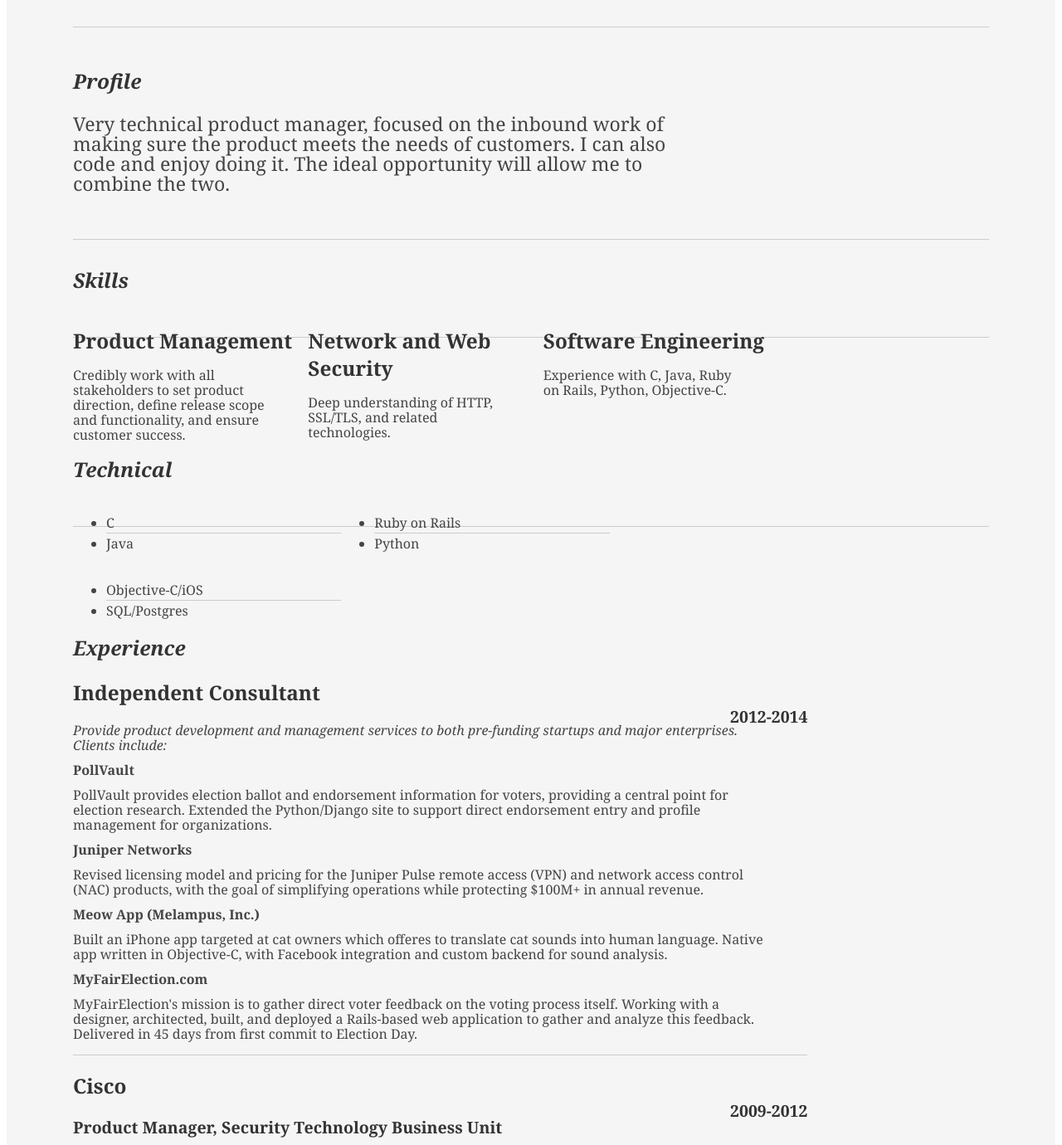
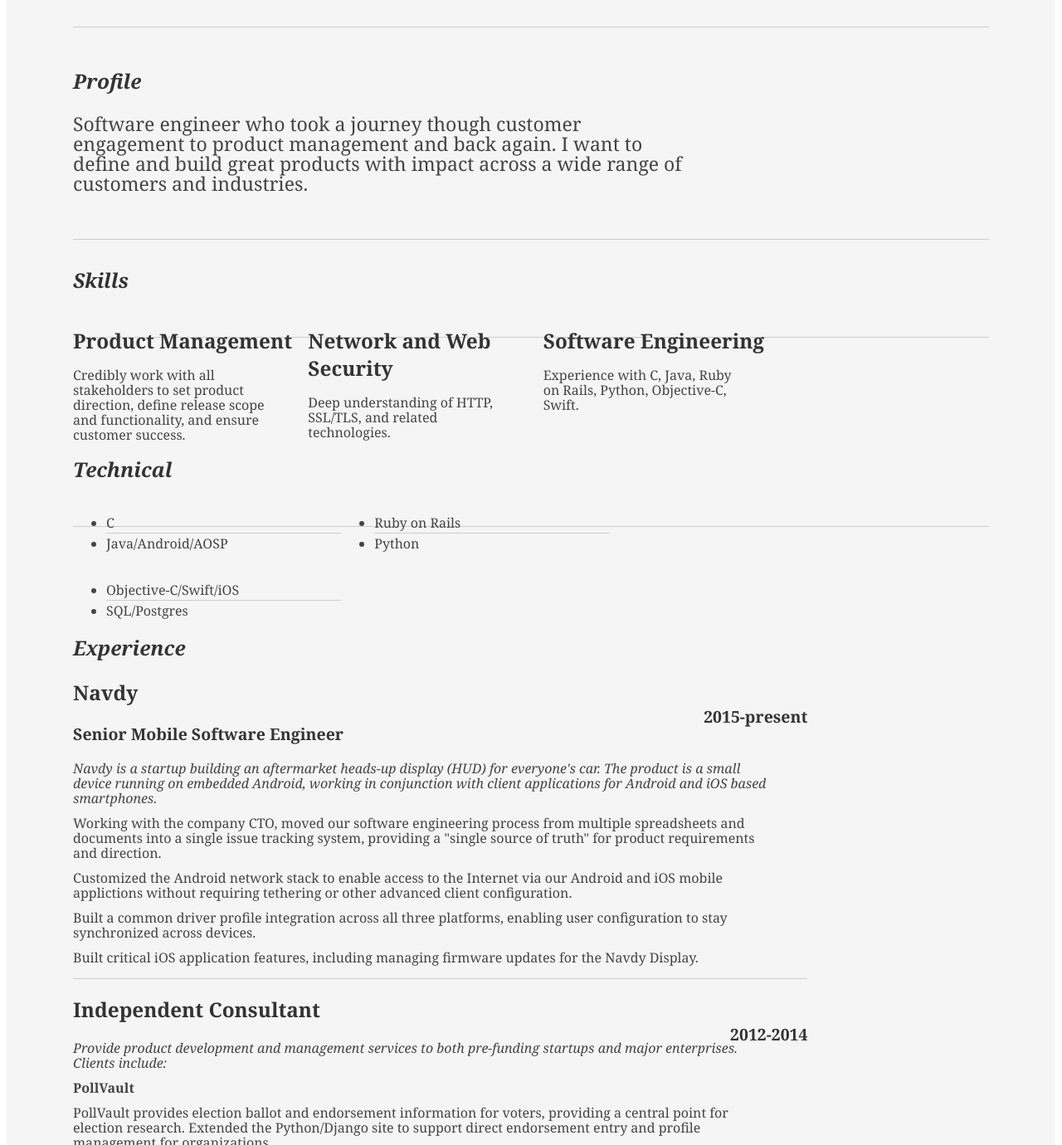
Before and after one commit to dpassage/david.paschich.com, a plain HTML site: page index.html in a window 1280 px wide. Shown: the part 420-1800 px from the top of the page at 83% size. Drawn offline with Linux system fonts and the light colour scheme; a small style sheet from the web is missing.

Commit message:
First pass at navdy update

```diff
--- a/index.html
+++ b/index.html
@@ -45,10 +45,10 @@
             </div>
             <div class="yui-u">
               <p class="enlarge">
-                Very technical product manager, focused on the inbound work of
-                making sure the product meets the needs of customers. I can
-                also code and enjoy doing it. The ideal opportunity will allow
-                me to combine the two.
+                Software engineer who took a journey though customer engagement
+                to product management and back again. I want to define and
+                build great products with impact across a wide range of
+                customers and industries.
               </p>
             </div>
           </div><!--// .yui-gf -->
@@ -76,7 +76,7 @@
 
                 <div class="talent">
                   <h2>Software Engineering</h2>
-                  <p>Experience with C, Java, Ruby on Rails, Python, Objective-C.</p>
+                  <p>Experience with C, Java, Ruby on Rails, Python, Objective-C, Swift.</p>
                 </div>
             </div>
           </div><!--// .yui-gf -->
@@ -88,7 +88,7 @@
             <div class="yui-u">
               <ul class="talent">
                 <li>C</li>
-                <li class="last">Java</li>
+                <li class="last">Java/Android/AOSP</li>
               </ul>
 
               <ul class="talent">
@@ -97,7 +97,7 @@
               </ul>
 
               <ul class="talent">
-                <li>Objective-C/iOS</li>
+                <li>Objective-C/Swift/iOS</li>
                 <li class="last">SQL/Postgres</li>
               </ul>
             </div>
@@ -110,6 +110,36 @@
             </div><!--// .yui-u -->
 
             <div class="yui-u">
+
+              <div class="job">
+                <h2>Navdy</h2>
+                <h3>Senior Mobile Software Engineer</h3>
+                <h4>2015-present</h4>
+                <p class="intro">
+                  Navdy is a startup building an aftermarket heads-up display
+                  (HUD) for everyone's car. The product is a small device
+                  running on embedded Android, working in conjunction with
+                  client applications for Android and iOS based smartphones.
+                </p>
+                <p>
+                  Working with the company CTO, moved our software engineering
+                  process from multiple spreadsheets and documents into a
+                  single issue tracking system, providing a "single source of
+                  truth" for product requirements and direction.
+                </p>
+                <p>
+                  Customized the Android network stack to enable access to the Internet
+                  via our Android and iOS mobile applictions without requiring
+                  tethering or other advanced client configuration.
+                </p>
+                <p>
+                Built a common driver profile integration across all three
+                platforms, enabling user configuration to stay synchronized
+                across devices.
+                </p>
+                <p>Built critical iOS application features, including managing
+                firmware updates for the Navdy Display.
+              </div>
 
               <div class="job">
                 <h2>Independent Consultant</h2>
```
